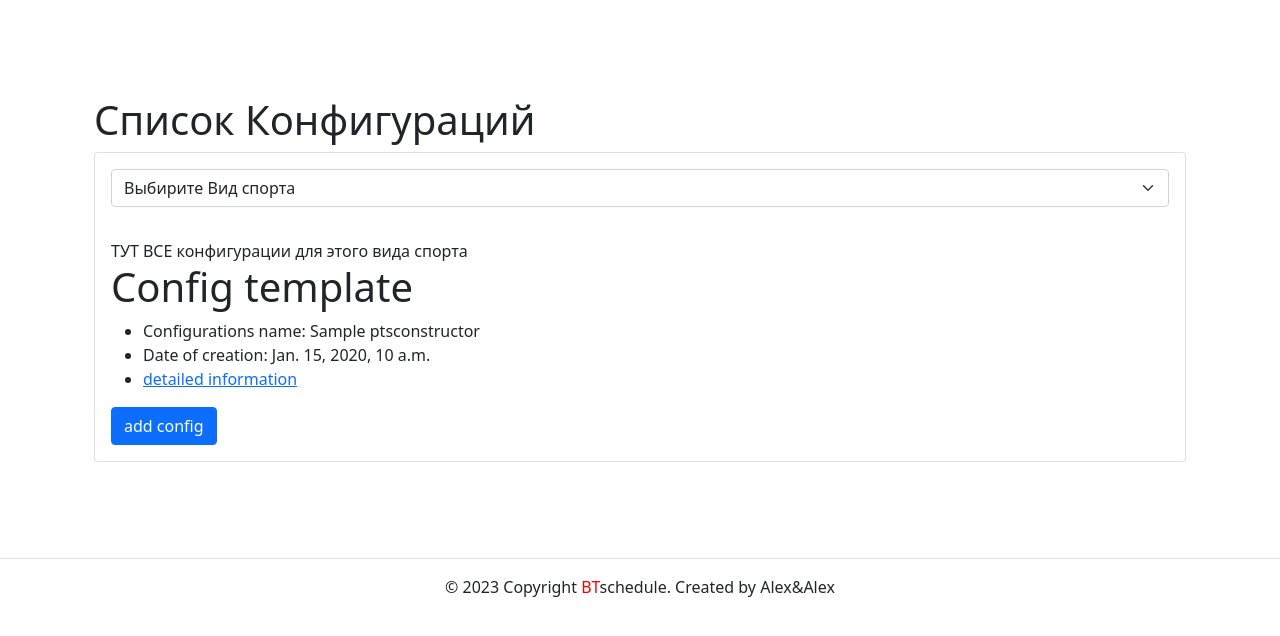
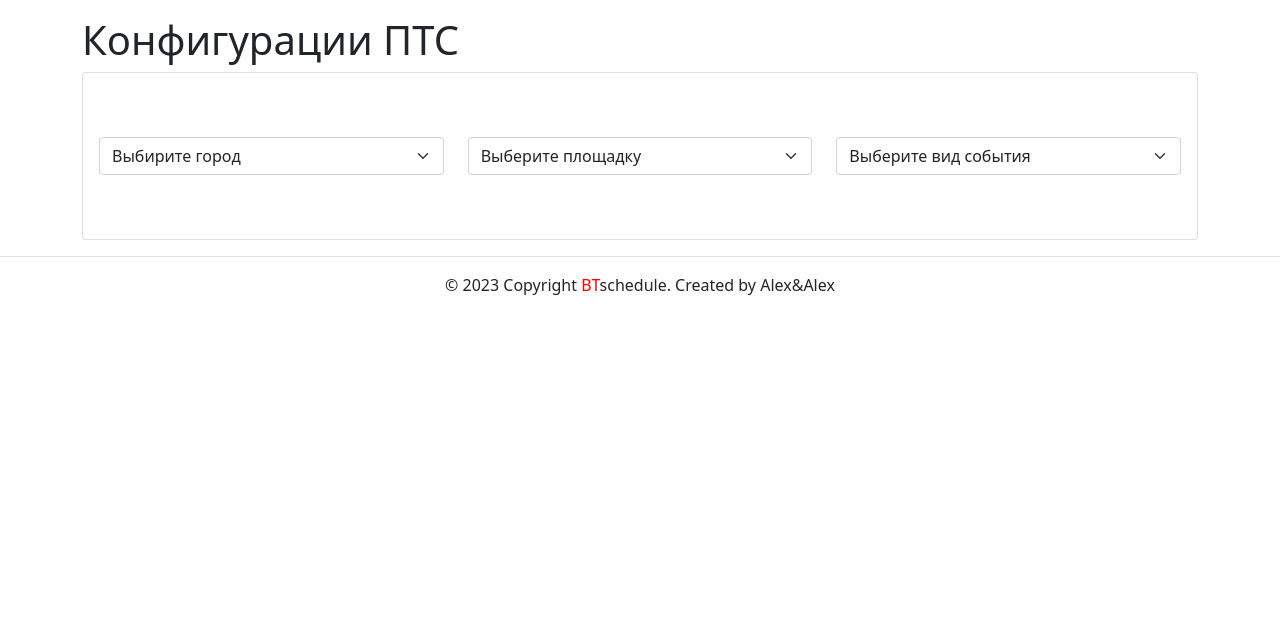
Before and after one commit to Gollum959/Schedule, a Django app: page /config/ in a window 1280 px wide. Shown: the part 56-692 px from the top of the page. Run offline with Django 3.2, Linux system fonts and the light colour scheme; a user stored in the database is signed in; tables that the repository leaves empty hold one stand-in row (values such as "Sample post"); some libraries are stand-ins or nearby versions.

Commit message:
before change create update confg

```diff
--- a/schedule/place_broadcast/views.py
+++ b/schedule/place_broadcast/views.py
@@ -15,12 +15,6 @@
     model = PlaceCity
     fields = ('name', )
     template_name = 'place_broadcast/create_city.html'
-    # success_url = reverse_lazy('place:city_create')
-
-    # def get_context_data(self, **kwargs: Any) -> Dict[str, Any]:
-    #     data = super().get_context_data(**kwargs)
-    #     data['cities'] = PlaceCity.objects.all()
-    #     return data
 
     def form_valid(self, form):
         instance = form.save()
--- a/schedule/pts_config/admin.py
+++ b/schedule/pts_config/admin.py
@@ -69,9 +69,10 @@
 class PtsConstructorAdmin(admin.ModelAdmin):
     """Displaying the PtsConstructor model in the admin panel."""
 
-    fields = ('name', 'author', 'place', 'event_type', 'base_conf', 'clone_conf')
+    fields = ('name', 'author', 'place',
+              'event_type', 'base_conf', 'clone_conf')
     list_display = ('name', 'author')
-    list_filter = ('author', )
+    list_filter = ('author', 'clone_conf',)
     search_fields = ('name', )
     inlines = (
         CameraPtsConstructorInline,
--- a/schedule/pts_config/models.py
+++ b/schedule/pts_config/models.py
@@ -235,6 +235,11 @@
         'Комплектация привязаная к заявке',
         default=False
     )
+    image = models.ImageField(
+        'Картинка или pdf',
+        upload_to='plans/',
+        blank=True
+    )
     create_date = models.DateTimeField(auto_now_add=True)
 
     def __str__(self) -> str:
--- a/schedule/pts_config/urls.py
+++ b/schedule/pts_config/urls.py
@@ -1,8 +1,10 @@
 from django.urls import path
-from pts_config.views import (PtsConfigView,
+from pts_config.views import (
+                              PtsConfigView,
                               PtsConfigDetail,
                               PtsConfigCreate,
                               PtsConfigEdit,
+                              PtsConfigMainPage,
                               load_camera_brend,
                               load_optic_brend,
                               load_server_brend,
@@ -11,7 +13,7 @@
 app_name = 'pts_config'
 
 urlpatterns = [
-    path('', PtsConfigView.as_view(), name='pts_configs'),
+    path('', PtsConfigMainPage.as_view(), name='pts_configs'),
     path(
         '<int:pk>/',
         PtsConfigDetail.as_view(),
@@ -43,4 +45,9 @@
         load_micro_brend,
         name='ajax_load_micro_model'
     ),
+    path(
+        'ajax/load-place_cfg/',
+        PtsConfigView.as_view(),
+        name='ajax_load_cfg'
+    ),
 ]
--- a/schedule/pts_config/views.py
+++ b/schedule/pts_config/views.py
@@ -1,9 +1,16 @@
 from typing import Any, Dict
 from django.shortcuts import render
 from django.contrib.auth.mixins import LoginRequiredMixin
-from django.views.generic import ListView, DetailView, CreateView, UpdateView
+from django.views.generic import (ListView,
+                                  DetailView,
+                                  CreateView,
+                                  UpdateView,
+                                  TemplateView)
 from django.urls import reverse_lazy
+from django.db.models import Q
 
+
+from place_broadcast.models import PlaceCity
 from pts_config.models import (PtsConstructor,
                                CameraModelBrend,
                                OpticModelBrend,
@@ -25,7 +32,30 @@
     template_name = 'pts_config/list_config.html'
 
     def get_queryset(self):
-        return PtsConstructor.objects.filter(author=self.request.user)
+        requests = PtsConstructor.objects.none()
+        place_id = self.request.GET.get('place_id', None)
+        event_type_id = self.request.GET.get('event_type_id', None)
+        if place_id and event_type_id:
+            requests = PtsConstructor.objects.filter(
+                place=place_id,
+                event_type=event_type_id,
+                clone_conf=False
+            ).filter(
+                Q(author=self.request.user) | Q(base_conf=True)
+            ).order_by('-base_conf', 'name')
+
+        return requests
+
+
+class PtsConfigMainPage(LoginRequiredMixin, TemplateView):
+
+    login_url = reverse_lazy('users:login')
+    template_name = "pts_config/config_main.html"
+
+    def get_context_data(self, **kwargs):
+        context = super().get_context_data(**kwargs)
+        context['cities'] = PlaceCity.objects.all()
+        return context
 
 
 class PtsConfigDetail(DetalInformationMixin, LoginRequiredMixin, DetailView):
--- a/schedule/pts_requests/models.py
+++ b/schedule/pts_requests/models.py
@@ -239,10 +239,11 @@
             old_request.pts_cfg.delete()
 
     def save(self, *args, **kwargs):
+        print(self.pk)
         if not self.pk:
             self.pts_cfg = self.crete_clone(self.pts_cfg)
         else:
-            self.delete_clone(self.pk)
+            # self.delete_clone(self.pk)
             self.pts_cfg = self.crete_clone(self.pts_cfg)
 
         super().save(*args, **kwargs)
--- a/schedule/pts_requests/views.py
+++ b/schedule/pts_requests/views.py
@@ -5,6 +5,7 @@
 from django.views.generic import ListView, CreateView, UpdateView, DetailView
 from django.urls import reverse_lazy
 from typing import Any, Dict
+from django.http import HttpResponseRedirect
 
 from place_broadcast.models import PlaceConstructor, EventType
 from pts_requests.models import PtsRequest
@@ -122,7 +123,7 @@
         #     techcommlines.instance = self.object
         #     techcommlines.save()
 
-        return super().form_valid(form)
+        return HttpResponseRedirect(self.get_success_url())
 
 
 class PtsRequestEdit(UserToFormMixin, EditOnlyAuthorMixin,
@@ -204,7 +205,7 @@
     place_id = request.GET.get('place_id')
     if event_id:
         cfgs = PtsConstructor.objects.filter(
-            place=place_id, event_type=event_id).filter(
+            place=place_id, event_type=event_id, clone_conf=False).filter(
             Q(author=request.user) | Q(base_conf=True)).order_by('name')
     else:
         cfgs = PtsConstructor.objects.none()
--- /dev/null
+++ b/schedule/templates/pts_config/config_main.html
@@ -0,0 +1,154 @@
+{% extends 'base.html' %}
+{% block content %}
+
+  <div class="container py-3">
+    <h1>Конфигурации ПТС</h1>
+    <div class="card">
+      <div class="card-body">
+        <div class="row mt-5">
+          <div class="col-4">
+            <select class="form-select" id="id_city" data-places-url="{% url 'pts_requests:ajax_load_places' %}">
+              <option value=0 selected>Выбирите город</option>
+              {% for city in cities %}
+                <option value="{{ city.id }}">{{ city.name }}</option>
+              {% endfor %}
+            </select>
+          </div>
+          <div class="col-4">
+            <select class="form-select" id="id_place" event-type-url="{% url 'pts_requests:ajax_load_event_types' %}">
+              <option value=0 selected>Выберите площадку</option>
+            </select>
+          </div>
+          <div class="col-4">
+            <select class="form-select" id="id_event" config-list-url="{% url 'config:ajax_load_cfg' %}">
+              <option value=0 selected>Выберите вид события</option>
+            </select>
+          </div>
+        </div>
+        <div id="list_cfg" class="row mt-5">
+        </div>
+      </div>
+    </div>
+  </div>
+
+  <script>
+
+    $("#id_city").change(function () {
+      var url = $("#id_city").attr("data-places-url");
+      var cityId = $(this).val();
+
+      $.ajax({
+        url: url,
+        data: {
+          'city_name': cityId
+        },
+        success: function (data) {
+          $("#id_place").html(data);
+          $("#id_event").empty().append("<option selected value=''>Выберите вид события</option>");
+          $("#list_cfg").empty();
+        }
+      });
+    });
+
+    $("#id_place").change(function () {
+      var url = $("#id_place").attr("event-type-url");
+      var placeId = $(this).val();
+
+      $.ajax({
+        url: url,
+        data: {
+          'place_id': placeId
+        },
+        success: function (data) {
+          $("#id_event").html(data);
+          $("#list_cfg").empty();
+        }
+      });
+    });
+
+    $("#id_event").change(function () {
+      var url = $("#id_event").attr("config-list-url");
+      var eventId = $(this).val();
+      var placeId = $("#id_place").val();
+      $.ajax({
+        url: url,
+        data: {
+          'place_id': placeId,
+          'event_type_id': eventId
+        },
+        success: function (data) {
+          $("#list_cfg").html(data);
+        }
+      });
+    });
+
+  </script>
+
+{% endblock %}
+
+
+
+
+
+
+
+
+
+
+
+
+
+
+
+
+
+
+
+
+
+
+
+
+{% comment %}
+<div class="container py-5">
+  <h1>Список Конфигураций</h1>
+  <div class="card">
+    <div class="card-body">
+      <select class="form-select" aria-label="Default select example">
+        <option selected id="id_city">Выбирите Вид спорта</option>
+        <option value="1">ВИДСПОРТА1 из базы</option>
+        <option value="2">ВИДСПОРТА2 из базы</option>
+        <option value="3">ВИДСПОРТА3 из базы</option>
+      </select>
+    </div>
+    <div class="card-body">
+      ТУТ ВСЕ конфигурации для этого вида спорта
+
+
+
+
+
+
+<h1>Config template</h1>
+  {% for config in ptsconstructor_list %}
+    <article>
+      <ul>
+        <li>
+          Configurations name: {{ config.name }}
+        </li>
+        <li>
+          Date of creation: {{ config.create_date }}
+        </li>
+        <li>
+          <a href="{% url 'config:config_detail' config.pk %}">
+            detailed information
+          </a>
+        </li>
+      </ul>
+    </article>
+    {% if not forloop.last %}<hr>{% endif %}
+  {% endfor %}
+  <a class="btn btn-primary" href="{% url 'config:config_create' %}">
+    add config
+  </a>
+</div> {% endcomment %}
--- a/schedule/templates/pts_config/list_config.html
+++ b/schedule/templates/pts_config/list_config.html
@@ -1,7 +1,64 @@
-{% extends 'base.html' %}
-{% block content %}
-<div class="container py-5">
+{% for conf in ptsconstructor_list %}
+  {% if conf.base_conf %}
+    <h3>Базовая конфигурации ПТС</h3>
+    <hr style="border: 1px;">
+    <div class="row ms-1 align-items-center">
+      <div class="col">
+        {{ conf.name }}
+      </div>
+      {% if user.is_main_director_or_admin %}
+        <div class="col d-flex justify-content-end">
+          <a type="button" id="new-city" class="btn btn-primary" href="{% url 'place:place_create' %}">Изменить базовую кофигурацию</a>
+        </div>
+      {% endif %}
+      <div class="col-md-auto d-flex justify-content-end">
+        <a type="button" id="new-city" class="btn btn-primary" href="{% url 'place:place_create' %}">Создать конфигурацию на основе базовой</a>
+      </div>
+    </div>
+    <hr style="border: 1px; margin-top: 15px">
 
+    {% if not forloop.last %}
+      <h3>Мои конфигурации ПТС</h3>
+    {% endif %}
+  {% else %}
+    <hr style="border: 1px; margin-top: 15px">
+    <div class="row ms-1 align-items-center">
+      <div class="col">{{ conf.name }}</div>
+      <div class="col d-flex justify-content-end">
+        <a type="button" id="new-city" class="btn btn-primary" href="{% url 'place:place_create' %}">Изменить кофигурацию</a>
+      </div>
+    </div>
+  {% endif %}
+{% endfor %}
+{% if not ptsconstructor_list and user.is_main_director_or_admin %}
+    <div class="col d-flex justify-content-end">
+      <a type="button" id="new-city" class="btn btn-primary" href="{% url 'place:place_create' %}">Добавить базовую кофигурацию</a>
+    </div>
+{% endif %}
+
+
+
+
+
+
+
+
+
+
+
+
+
+
+
+
+
+
+
+
+
+
+
+{% comment %}
 <div class="container py-5">
   <h1>Список Конфигураций</h1>
   <div class="card">
@@ -43,5 +100,4 @@
   <a class="btn btn-primary" href="{% url 'config:config_create' %}">
     add config
   </a>
-  </div>
-{% endblock %}
+</div> {% endcomment %}
--- a/schedule/users/models.py
+++ b/schedule/users/models.py
@@ -61,3 +61,12 @@
     def is_moderator(self):
         """Return True if user is Moderator."""
         return self.role == self.MODERATOR
+
+    @property
+    def is_main_director_or_admin(self):
+        """Return True if user is Admin."""
+        return (
+            self.role == self.ADMIN or
+            self.is_superuser or
+            self.role == self.MAIN_DIRECTOR
+        )
```
Also changed, not shown: schedule/place_broadcast/migrations/0017_placeconstructor_one_place_in_city_author.py (added), schedule/pts_config/migrations/0010_ptsconstructor_image.py (added). Lines whose indentation alone changed are shown as unchanged.
